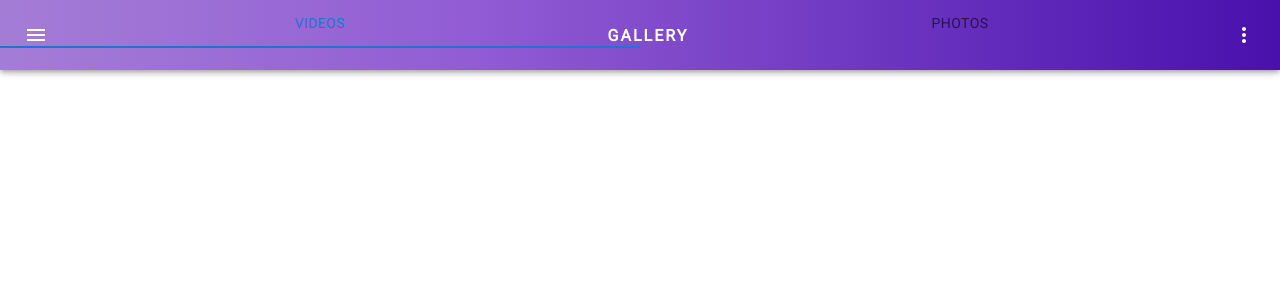
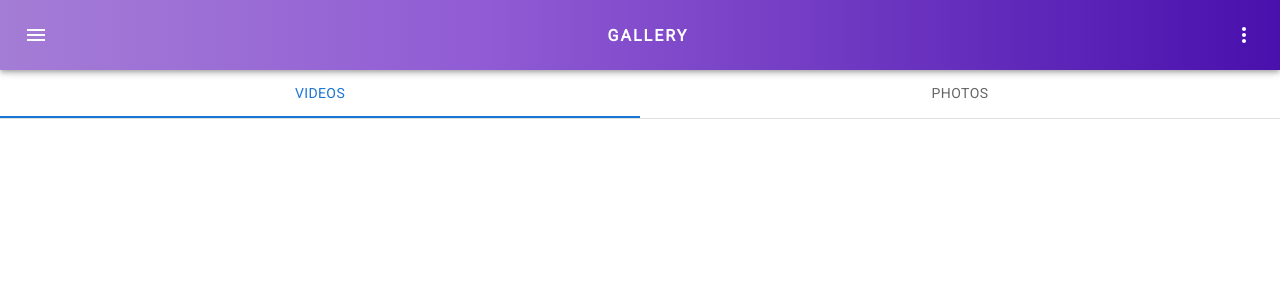
Before and after one commit to Pelasua/OD-React-Challege-front, a React (Create React App) app: page / in a window 1280 px wide. Shown: the top 300 px of the page. Built offline with nearby package versions, Linux system fonts and the light colour scheme.

Commit message:
fix: fixed styles because of fixed top menu

```diff
--- a/src/App.js
+++ b/src/App.js
@@ -1,6 +1,4 @@
 import React, { createContext, useState } from 'react'
-/** @jsxImportSource @emotion/react */
-import { css } from '@emotion/react'
 import Box from '@mui/material/Box'
 
 import '@fontsource/roboto'
@@ -9,7 +7,7 @@ import TopMenu from './infrastructure/ui/components/TopMenu'
 import Gallery from './infrastructure/ui/pages/Gallery'
 import PageDetails from './infrastructure/ui/pages/PageDetails'
 
-import * as appStyles from './App.scss'
+import './App.scss'
 
 export const AppContext = createContext(null)
 function App () {
@@ -22,10 +20,19 @@ function App () {
   })
 
   return (
-    <Box className="App" css={css`${appStyles}`}>
+    <Box
+      className="App"
+    >
       <AppContext.Provider value={{ store, actions }}>
-        <TopMenu title={store.selectedPage === 'gallery' ? 'Gallery'.toUpperCase() : 'Page Details'.toUpperCase()} isTransparent={store.selectedPage === 'pageDetails'}/>
-        {store.selectedPage === 'gallery' ? <Gallery/> : <PageDetails/>}
+        <TopMenu
+          title={
+            store.selectedPage === 'gallery'
+              ? 'Gallery'.toUpperCase()
+              : 'Page Details'.toUpperCase()
+          }
+          isTransparent={store.selectedPage !== 'gallery'}
+        />
+        {store.selectedPage === 'gallery' ? <Gallery /> : <PageDetails />}
       </AppContext.Provider>
     </Box>
   )
--- a/src/infrastructure/ui/pages/Gallery/index.js
+++ b/src/infrastructure/ui/pages/Gallery/index.js
@@ -1,4 +1,6 @@
 import React, { useState } from 'react'
+/** @jsxImportSource @emotion/react */
+import { css } from '@emotion/react'
 import Box from '@mui/material/Box'
 import Tab from '@mui/material/Tab'
 import Tabs from '@mui/material/Tabs'
@@ -10,14 +12,15 @@ function Gallery () {
   }
 
   return (
-    <>
+    <Box css={css`
+    padding-top: 70px`}>
      <Box sx={{ borderBottom: 1, borderColor: 'divider' }}>
         <Tabs value={value} onChange={handleChange} variant="fullWidth" >
           <Tab label="Videos" />
           <Tab label="Photos" />
         </Tabs>
       </Box>
-    </>
+    </Box>
   )
 }
 
```
